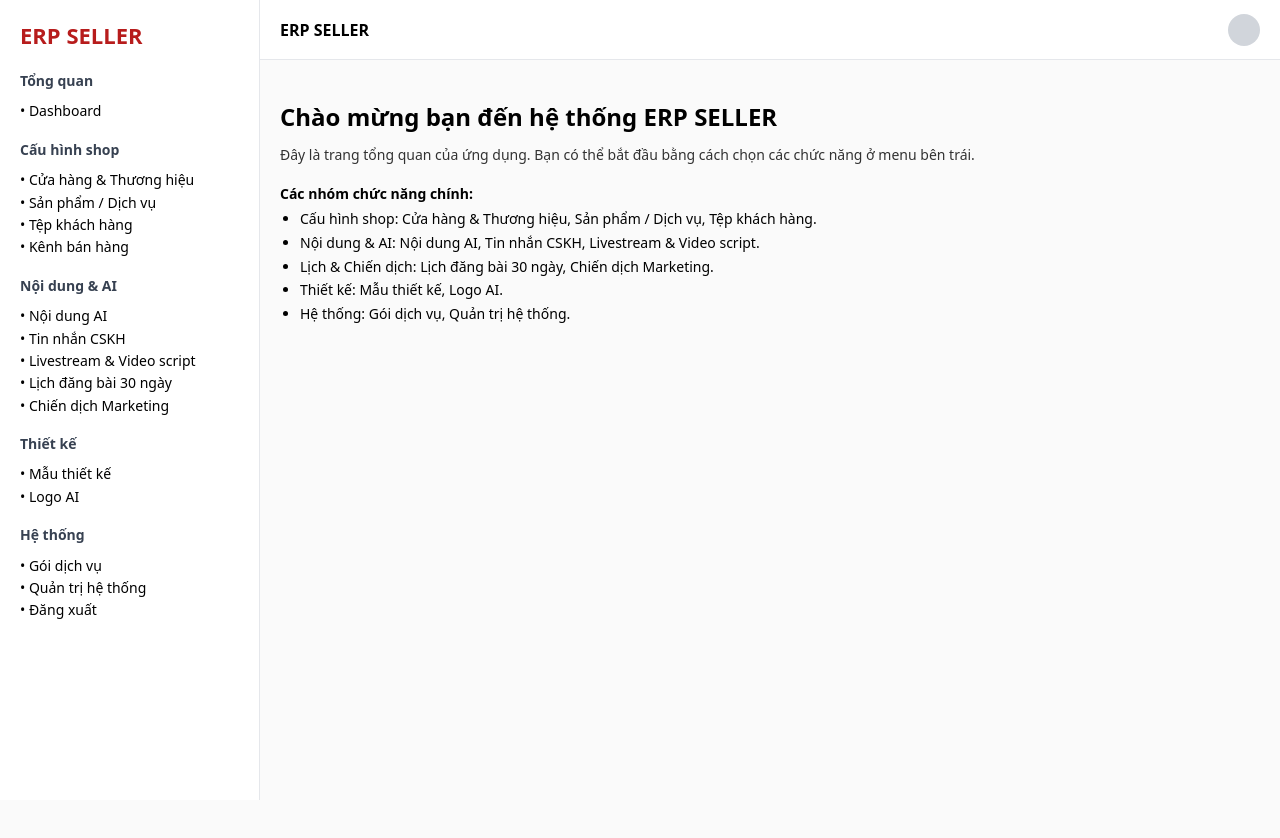
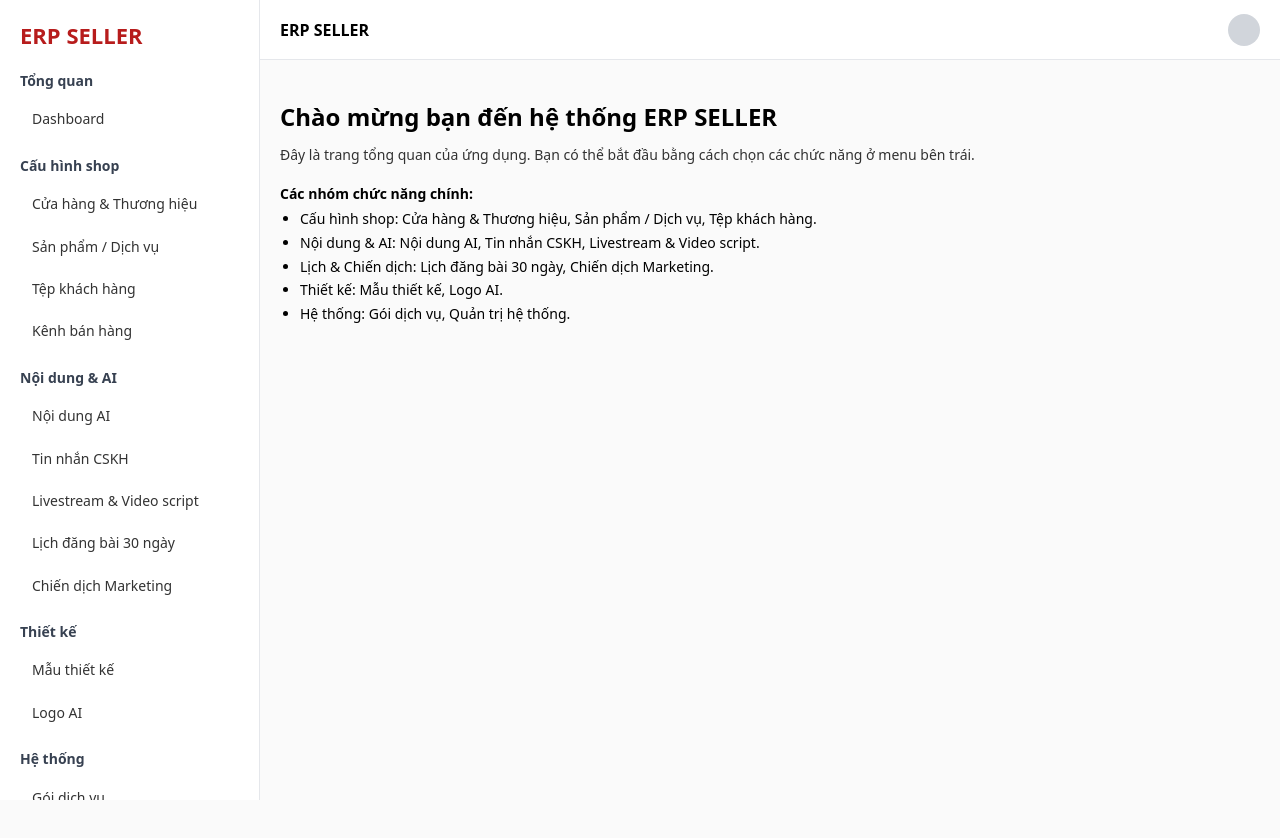
Before and after one commit to conlele0201/erp-seller-crm, a Next.js app: page / in a window 1280 px wide. Built offline with nearby package versions, Linux system fonts and the light colour scheme.

Commit message:
Update Sidebar.js

```diff
--- a/components/Sidebar.js
+++ b/components/Sidebar.js
@@ -25,11 +25,12 @@ export default function Sidebar() {
       </h2>
 
       <div style={{ fontSize: 14, lineHeight: 1.6 }}>
+
         {/* Tổng quan */}
         <div style={{ marginBottom: 8, fontWeight: 700, color: "#374151" }}>
           Tổng quan
         </div>
-        <div style={{ marginBottom: 4 }}>• Dashboard</div>
+        <div className="sidebar-item">Dashboard</div>
 
         {/* Cấu hình shop */}
         <div
@@ -42,10 +43,10 @@ export default function Sidebar() {
         >
           Cấu hình shop
         </div>
-        <div>• Cửa hàng &amp; Thương hiệu</div>
-        <div>• Sản phẩm / Dịch vụ</div>
-        <div>• Tệp khách hàng</div>
-        <div>• Kênh bán hàng</div>
+        <div className="sidebar-item">Cửa hàng &amp; Thương hiệu</div>
+        <div className="sidebar-item">Sản phẩm / Dịch vụ</div>
+        <div className="sidebar-item">Tệp khách hàng</div>
+        <div className="sidebar-item">Kênh bán hàng</div>
 
         {/* Nội dung & AI */}
         <div
@@ -58,11 +59,11 @@ export default function Sidebar() {
         >
           Nội dung &amp; AI
         </div>
-        <div>• Nội dung AI</div>
-        <div>• Tin nhắn CSKH</div>
-        <div>• Livestream &amp; Video script</div>
-        <div>• Lịch đăng bài 30 ngày</div>
-        <div>• Chiến dịch Marketing</div>
+        <div className="sidebar-item">Nội dung AI</div>
+        <div className="sidebar-item">Tin nhắn CSKH</div>
+        <div className="sidebar-item">Livestream &amp; Video script</div>
+        <div className="sidebar-item">Lịch đăng bài 30 ngày</div>
+        <div className="sidebar-item">Chiến dịch Marketing</div>
 
         {/* Thiết kế */}
         <div
@@ -75,8 +76,8 @@ export default function Sidebar() {
         >
           Thiết kế
         </div>
-        <div>• Mẫu thiết kế</div>
-        <div>• Logo AI</div>
+        <div className="sidebar-item">Mẫu thiết kế</div>
+        <div className="sidebar-item">Logo AI</div>
 
         {/* Hệ thống */}
         <div
@@ -89,9 +90,10 @@ export default function Sidebar() {
         >
           Hệ thống
         </div>
-        <div>• Gói dịch vụ</div>
-        <div>• Quản trị hệ thống</div>
-        <div>• Đăng xuất</div>
+        <div className="sidebar-item">Gói dịch vụ</div>
+        <div className="sidebar-item">Quản trị hệ thống</div>
+        <div className="sidebar-item">Đăng xuất</div>
+
       </div>
     </div>
   );
```
